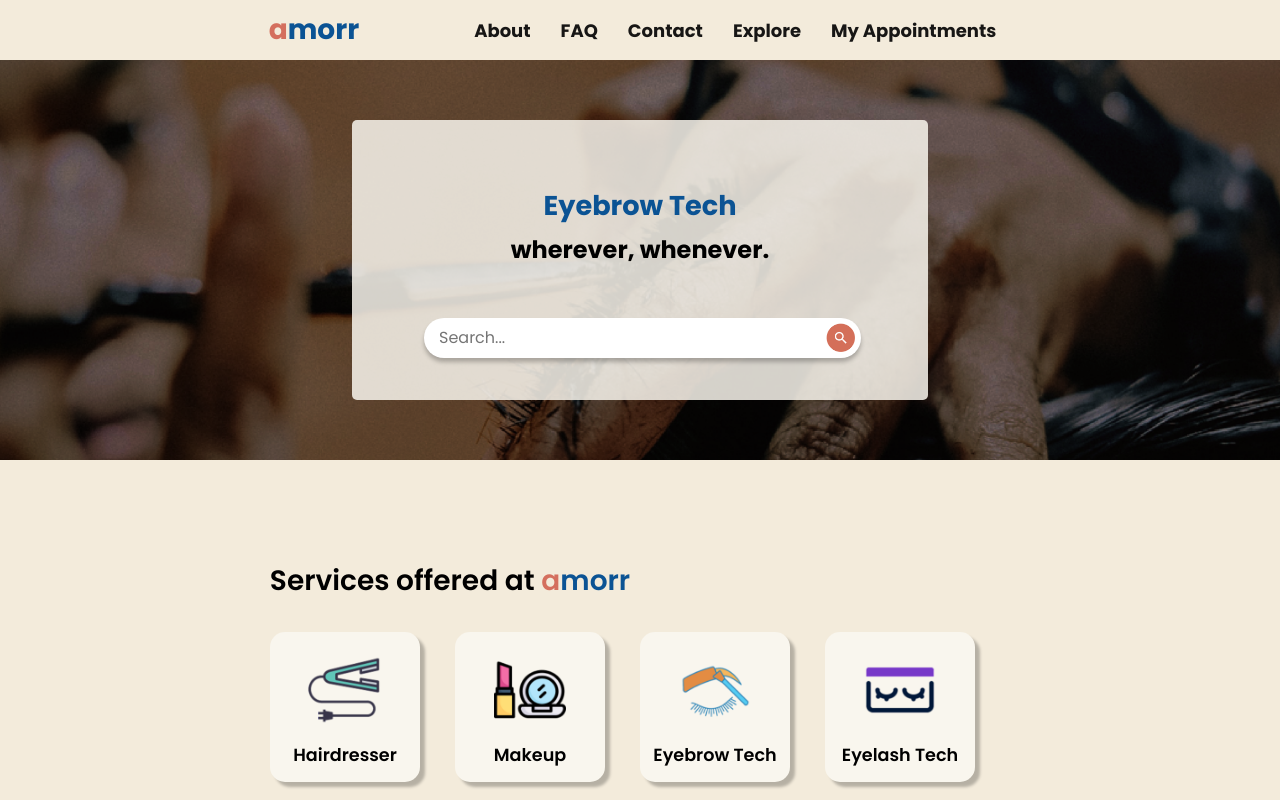
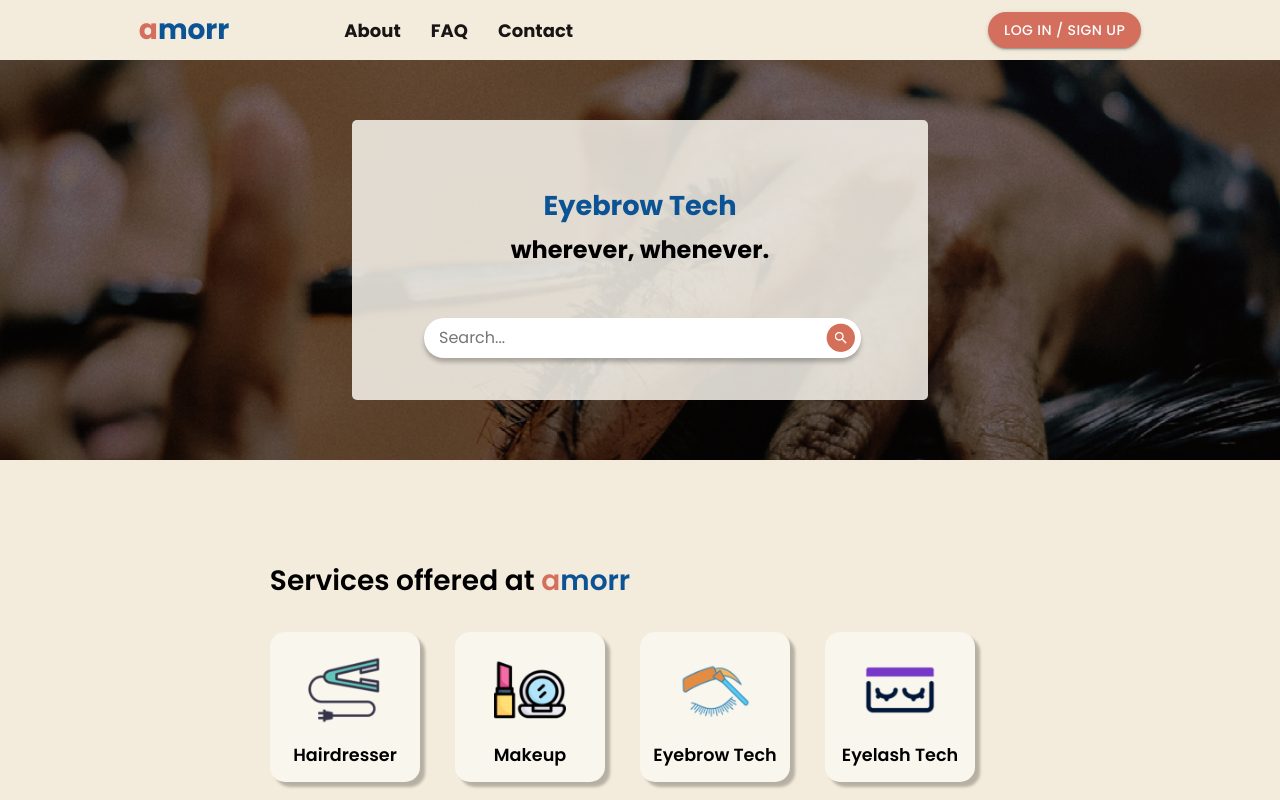
Before and after one commit to serhatgktp/amorr, a React (Create React App) app in the folder frontend/: page /initial-signup in a window 1280 px wide. Shown: the top 800 px of the page. Built offline with nearby package versions, Linux system fonts and the light colour scheme.

Commit message:
117: Added a login/sign up button the nav bar

```diff
--- a/frontend/src/components/Navbar/Navbar.css
+++ b/frontend/src/components/Navbar/Navbar.css
@@ -28,6 +28,11 @@
     opacity: 0.9;
     text-align: right;
     font-weight: medium;
+  }
+  .Navbar > Button{
+    border-radius: 20px;
+    float: right;
+    margin-left: 400px;
   }
   .Navbar > .logo {
     margin-right: 100px;
--- a/frontend/src/components/Navbar/Navbar.js
+++ b/frontend/src/components/Navbar/Navbar.js
@@ -1,5 +1,7 @@
 import React from "react";
 import "./Navbar.css";
+import Button from '@mui/material/Button';
+
 const Navbar = () => {
   return (
 
@@ -15,9 +17,8 @@ const Navbar = () => {
         <a href="/home"><b>About</b></a>
         <a href="/about"><b>FAQ</b></a>
         <a href="/contact"><b>Contact</b></a>
-        <a href="/explore"><b>Explore</b></a>
-        <a href="/appointments"><b>My Appointments</b></a>
       </div>
+      <Button variant="contained" sx={{ fontFamily: 'Poppins', color: 'white', backgroundColor: '#d46f5e', borderColor: '#d46f5e' }}>LOG IN / SIGN UP</Button>
     </div>
   );
 };
```
